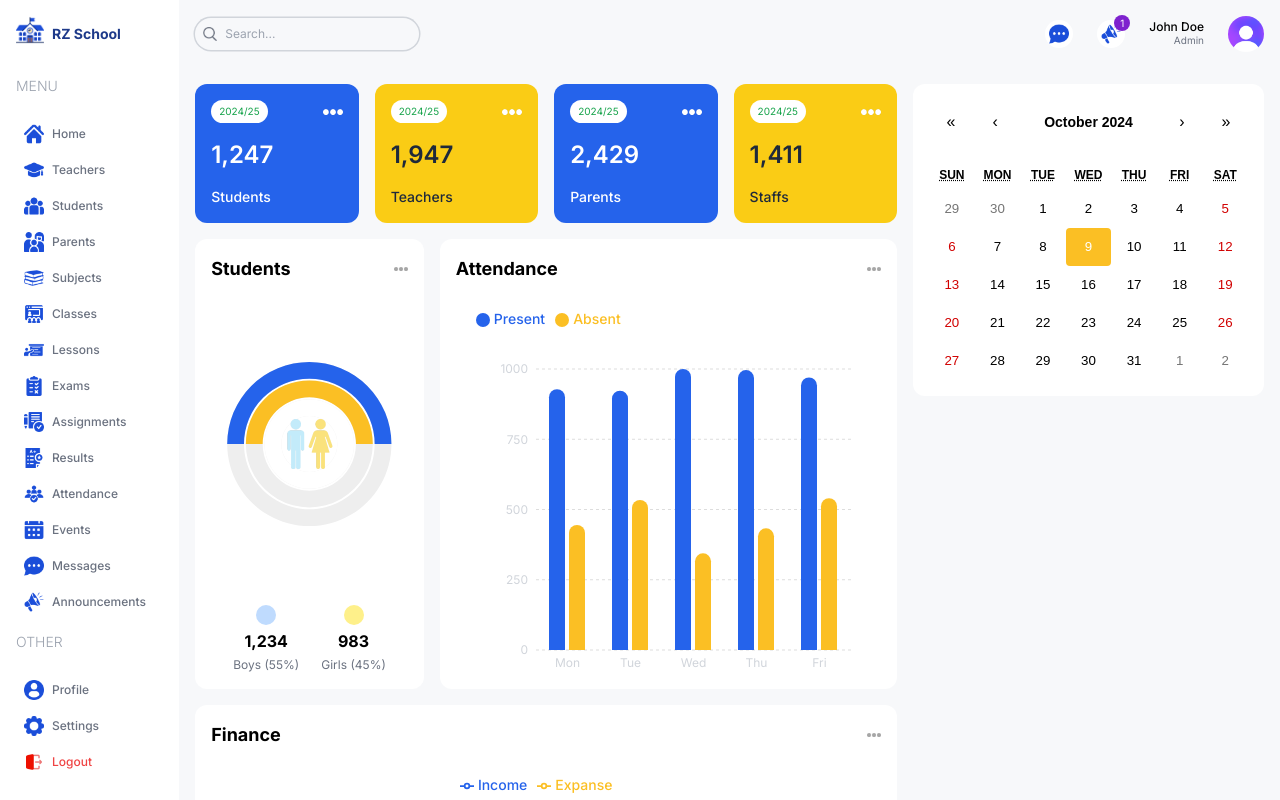
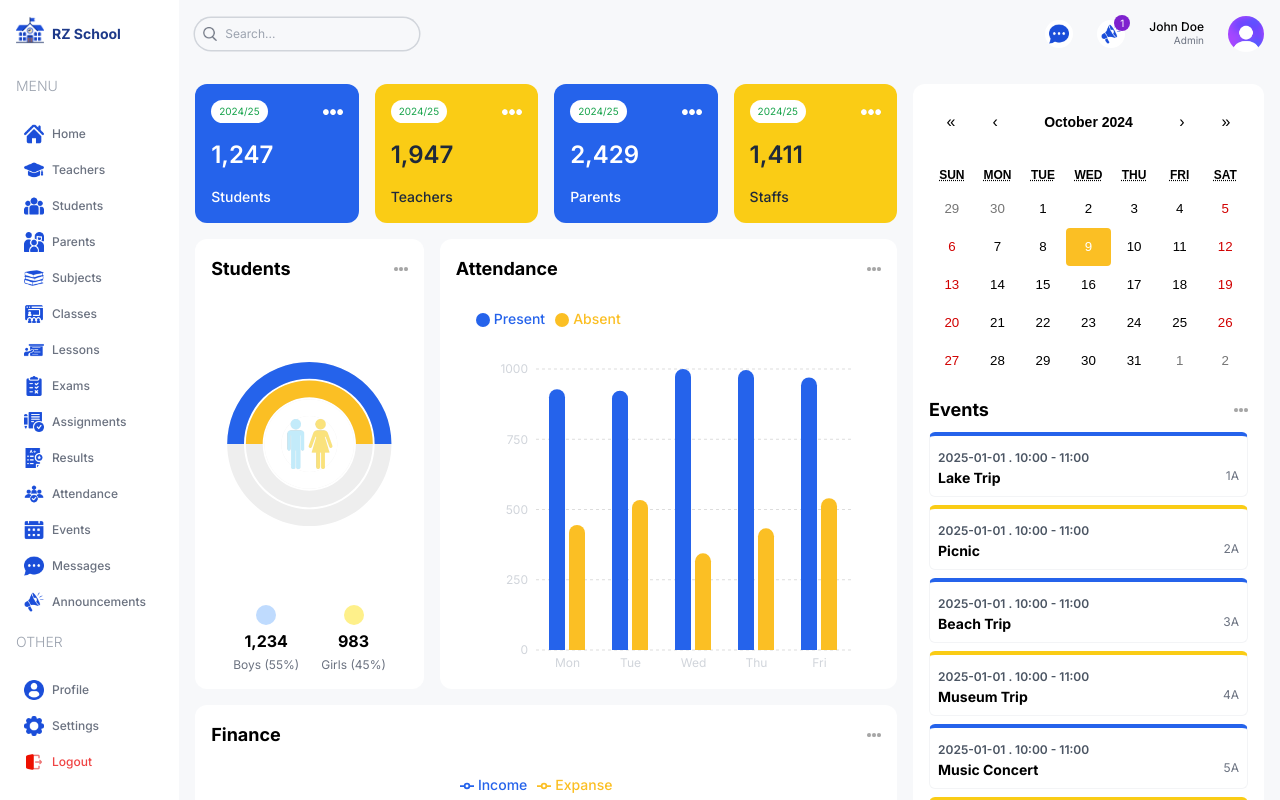
Before and after one commit to rfahlevi/next-school, a Next.js app: page /admin in a window 1280 px wide. Built offline with nearby package versions, Linux system fonts and the light colour scheme.

Commit message:
feat: Event component

```diff
--- a/src/components/EventCalendar.jsx
+++ b/src/components/EventCalendar.jsx
@@ -1,20 +1,126 @@
 "use client";
 
+import Image from "next/image";
 import React, { useState } from "react";
 import Calendar from "react-calendar";
 import "react-calendar/dist/Calendar.css";
+
+export const eventsData = [
+  {
+    id: 1,
+    title: "Lake Trip",
+    class: "1A",
+    date: "2025-01-01",
+    startTime: "10:00",
+    endTime: "11:00",
+  },
+  {
+    id: 2,
+    title: "Picnic",
+    class: "2A",
+    date: "2025-01-01",
+    startTime: "10:00",
+    endTime: "11:00",
+  },
+  {
+    id: 3,
+    title: "Beach Trip",
+    class: "3A",
+    date: "2025-01-01",
+    startTime: "10:00",
+    endTime: "11:00",
+  },
+  {
+    id: 4,
+    title: "Museum Trip",
+    class: "4A",
+    date: "2025-01-01",
+    startTime: "10:00",
+    endTime: "11:00",
+  },
+  {
+    id: 5,
+    title: "Music Concert",
+    class: "5A",
+    date: "2025-01-01",
+    startTime: "10:00",
+    endTime: "11:00",
+  },
+  {
+    id: 6,
+    title: "Magician Show",
+    class: "1B",
+    date: "2025-01-01",
+    startTime: "10:00",
+    endTime: "11:00",
+  },
+  {
+    id: 7,
+    title: "Lake Trip",
+    class: "2B",
+    date: "2025-01-01",
+    startTime: "10:00",
+    endTime: "11:00",
+  },
+  {
+    id: 8,
+    title: "Cycling Race",
+    class: "3B",
+    date: "2025-01-01",
+    startTime: "10:00",
+    endTime: "11:00",
+  },
+  {
+    id: 9,
+    title: "Art Exhibition",
+    class: "4B",
+    date: "2025-01-01",
+    startTime: "10:00",
+    endTime: "11:00",
+  },
+  {
+    id: 10,
+    title: "Sports Tournament",
+    class: "5B",
+    date: "2025-01-01",
+    startTime: "10:00",
+    endTime: "11:00",
+  },
+];
 
 export const EventCalendar = () => {
   const [value, onChange] = useState(new Date());
 
   return (
-    <div>
+    <div className="flex flex-col gap-4">
       <Calendar
         onChange={onChange}
         value={value}
         defaultValue={new Date()}
         locale="en-US"
       />
+      <div className="flex flex-col gap-2">
+        <div className="flex items-center justify-between">
+          <h1 className="font-bold text-lg">Events</h1>
+          <Image src="/moreDark.png" alt="" width={14} height={14} />
+        </div>
+        {eventsData.map((event) => (
+          <div
+            key={event.id}
+            className="bg-white rounded-md p-2 border-gray-100 border border-t-4 even:border-t-blue-600 odd:border-t-yellow-400"
+          >
+            <span className="text-xs font-semibold text-gray-600">
+              {event.date} . {event.startTime} - {event.endTime}
+            </span>
+            <div className="flex items-start justify-between">
+              <h1 className="font-bold text-sm">{event.title}</h1>
+              <div className="flex flex-col items-center justify-end">
+                <span className="text-xs text-gray-500">{event.class}</span>
+              </div>
+            </div>
+          </div>
+        ))}
+      </div>
     </div>
   );
 };
```
